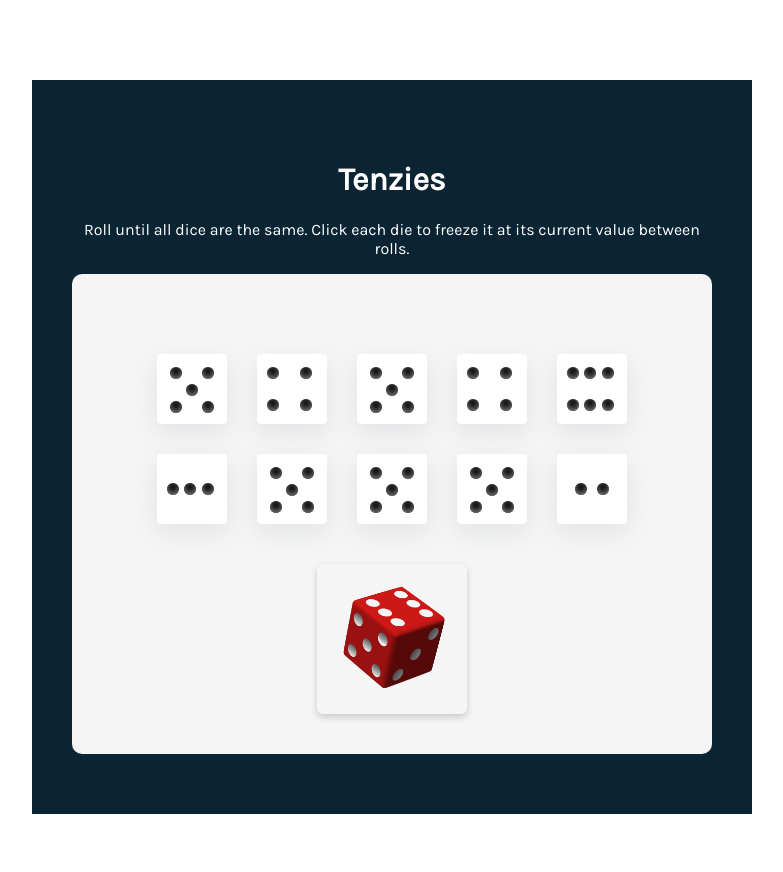
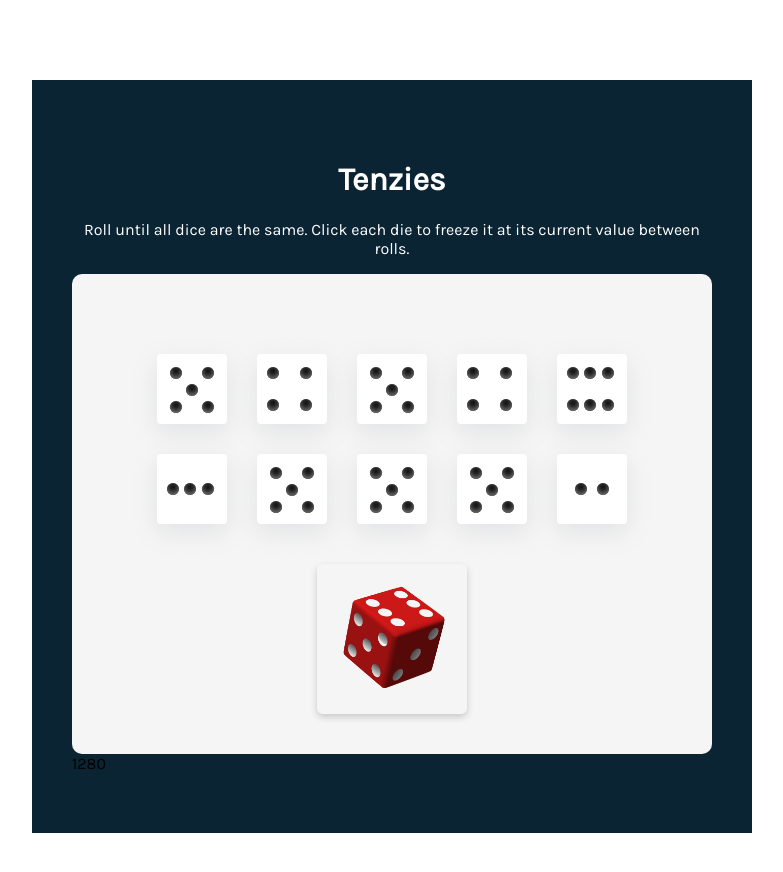
Before and after one commit to Renerd-max/TenzieGame, a React (Vite) app: page / in a window 1280 px wide. Shown: the top 872 px of the page, without its empty margins (248-1031 px from the left). Built offline with nearby package versions, Linux system fonts and the light colour scheme.

Commit message:
added innerwidth

```diff
--- a/src/App.jsx
+++ b/src/App.jsx
@@ -102,6 +102,8 @@ export default function App() {
                 </button>
             </div>
             {tenzies && < Confetti />}
+
+            {window.innerWidth}
         </main>
     )
 }
```
